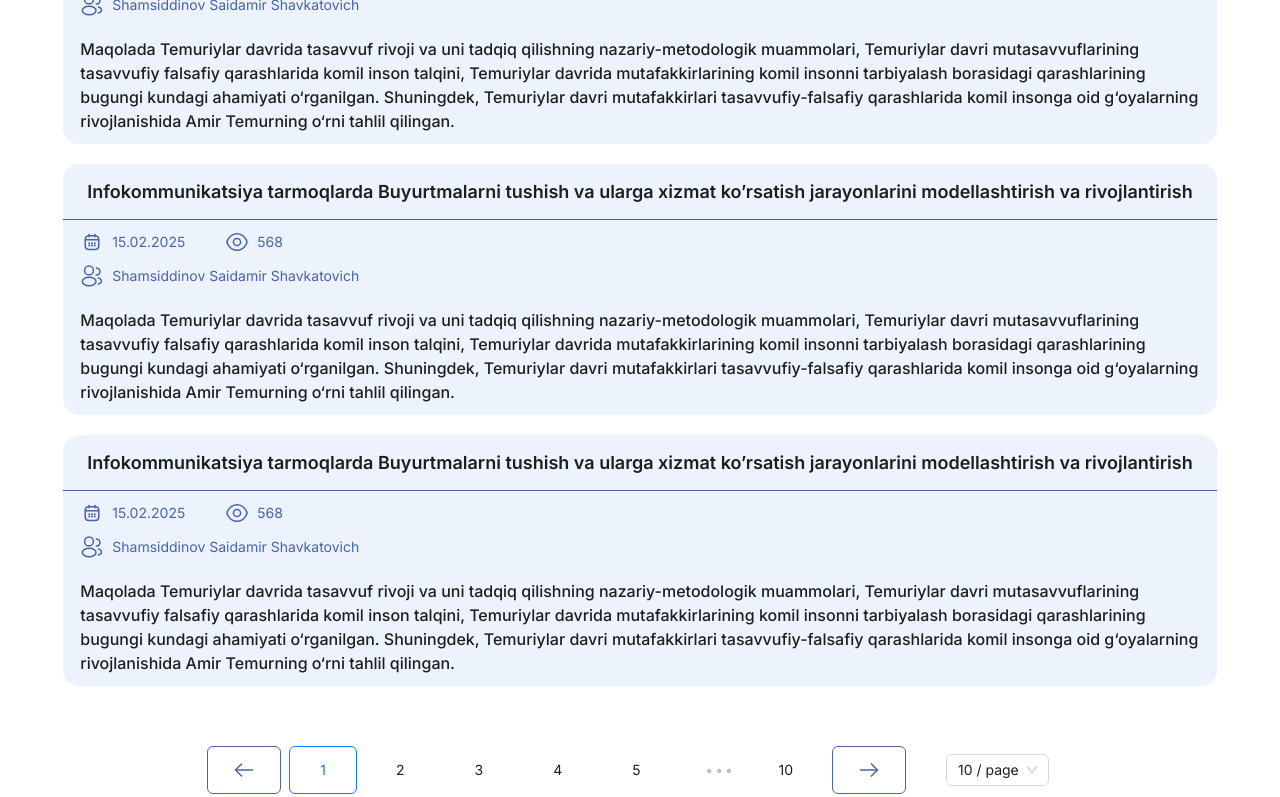
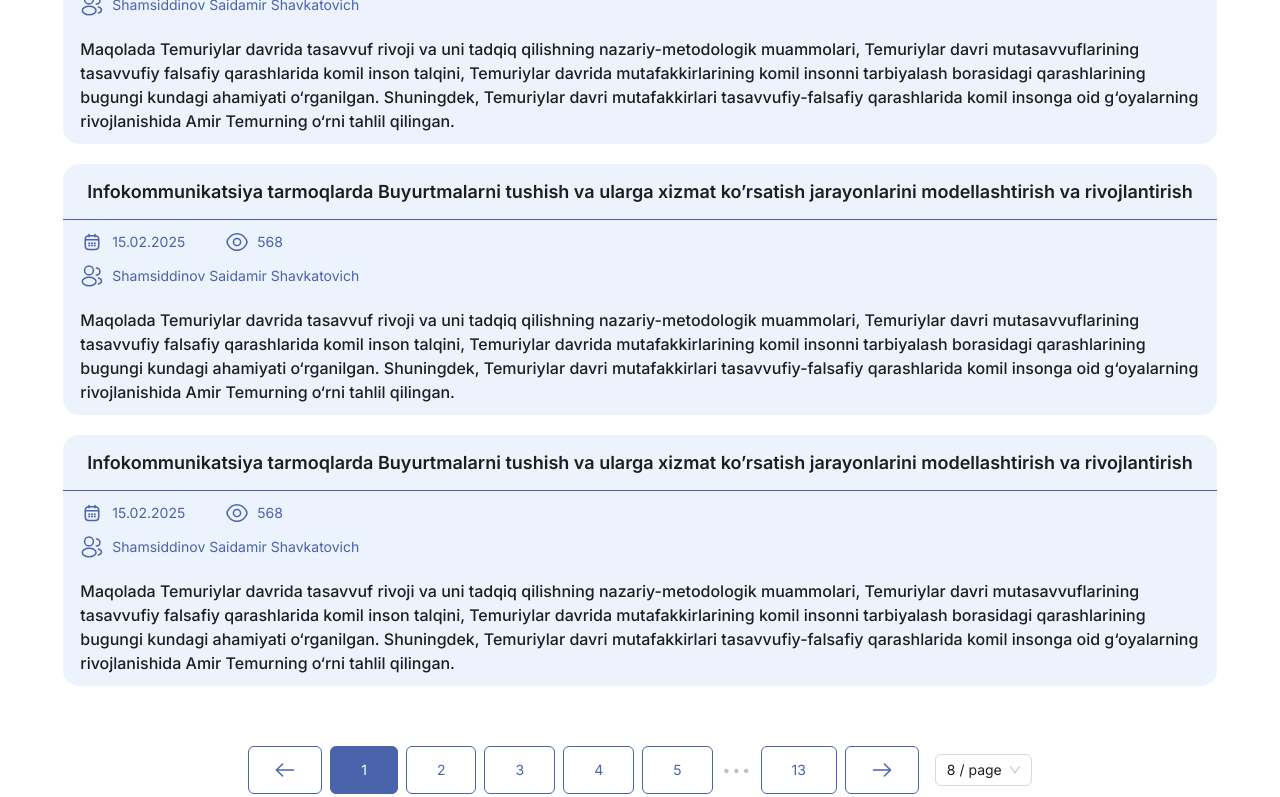
Before and after one commit to Jahongirhacking/research-journal, a React (Vite) app: page /articles in a window 1280 px wide. Shown: the part 2000-2797 px from the top of the page. Built offline with nearby package versions, Linux system fonts and the light colour scheme.

Commit message:
feat: add editorial page

```diff
--- a/src/assets/icons/index.tsx
+++ b/src/assets/icons/index.tsx
@@ -249,3 +249,10 @@ export const StandingsIcon = () => (
     <path d="M41.0405 20.1401L42.1005 22.2601C42.2405 22.5601 42.6205 22.8401 42.9405 22.8801L44.8605 23.2001C46.0805 23.4001 46.3805 24.3001 45.5005 25.1601L44.0005 26.6601C43.7405 26.9201 43.6005 27.4001 43.6805 27.7401L44.1005 29.5801C44.4405 31.0401 43.6605 31.6001 42.3805 30.8401L40.5805 29.7801C40.2605 29.5801 39.7205 29.5801 39.4005 29.7801L37.6005 30.8401C36.3205 31.6001 35.5405 31.0401 35.8805 29.5801L36.3005 27.7401C36.3805 27.4001 36.2405 26.9001 35.9805 26.6601L34.5005 25.1801C33.6205 24.3001 33.9005 23.4201 35.1405 23.2201L37.0605 22.9001C37.3805 22.8401 37.7605 22.5601 37.9005 22.2801L38.9605 20.1601C39.5405 19.0001 40.4605 19.0001 41.0405 20.1401Z" stroke="#4A63AB" strokeWidth="2.5" strokeLinecap="round" strokeLinejoin="round" />
   </svg>
 )
+
+export const ProfileIcon = () => (
+  <svg width="24" height="24" viewBox="0 0 24 24" fill="none" xmlns="http://www.w3.org/2000/svg">
+    <path d="M12.1596 10.87C12.0596 10.86 11.9396 10.86 11.8296 10.87C9.44957 10.79 7.55957 8.84 7.55957 6.44C7.55957 3.99 9.53957 2 11.9996 2C14.4496 2 16.4396 3.99 16.4396 6.44C16.4296 8.84 14.5396 10.79 12.1596 10.87Z" stroke="#181717" strokeWidth="2" strokeLinecap="round" strokeLinejoin="round" />
+    <path d="M7.15973 14.56C4.73973 16.18 4.73973 18.82 7.15973 20.43C9.90973 22.27 14.4197 22.27 17.1697 20.43C19.5897 18.81 19.5897 16.17 17.1697 14.56C14.4297 12.73 9.91973 12.73 7.15973 14.56Z" stroke="#181717" strokeWidth="2" strokeLinecap="round" strokeLinejoin="round" />
+  </svg>
+)
--- a/src/pages/landing/ArticlesPage.tsx
+++ b/src/pages/landing/ArticlesPage.tsx
@@ -23,7 +23,7 @@ const ArticlesPage = () => {
                         ))
                     }
                 </Flex>
-                <Pagination total={100} nextIcon={<RightIcon />} prevIcon={<LeftIcon />} />
+                <Pagination pageSize={8} total={100} nextIcon={<RightIcon />} prevIcon={<LeftIcon />} />
             </Flex>
         </Flex>
     )
--- a/src/pages/landing/EditorialPage.tsx
+++ b/src/pages/landing/EditorialPage.tsx
@@ -1,5 +1,6 @@
-import { Flex, Typography } from "antd"
-import { AuthorsIcon } from "../../assets/icons"
+import { Flex, Pagination, Typography } from "antd"
+import { AuthorsIcon, LeftIcon, RightIcon } from "../../assets/icons"
+import EditorialProfile from "./components/EditorialProfile"
 import SendArticle from "./components/SendArticle"
 
 const EditorialPage = () => {
@@ -8,7 +9,17 @@ const EditorialPage = () => {
             <Typography.Title className="main-title" level={2} style={{ margin: 0 }}>
                 <AuthorsIcon /> Tahririyat
             </Typography.Title>
-            <SendArticle />
+            <Flex vertical className="padding-box" gap={76}>
+                <Flex vertical gap={20}>
+                    {
+                        Array.from({ length: 8 }).map((_, index) => (
+                            <EditorialProfile key={index} />
+                        ))
+                    }
+                    <Pagination pageSize={8} total={10} nextIcon={<RightIcon />} prevIcon={<LeftIcon />} />
+                </Flex>
+                <SendArticle />
+            </Flex>
         </Flex>
     )
 }
--- /dev/null
+++ b/src/pages/landing/components/EditorialProfile.scss
@@ -0,0 +1,32 @@
+.editorial-profile-card {
+  border-radius: 16px;
+  background-color: #e8effa;
+
+  .profile-info {
+    span {
+      white-space: wrap;
+    }
+
+    .profile-name,
+    .profile-role {
+      strong {
+        display: flex;
+        align-items: center;
+        gap: 13px;
+        font-weight: 600;
+        font-size: 24px;
+        line-height: 100%;
+        letter-spacing: 0%;
+      }
+    }
+
+    .profile-honours {
+      span {
+        font-weight: 600;
+        font-size: 20px;
+        line-height: 130%;
+        letter-spacing: 0%;
+      }
+    }
+  }
+}
--- /dev/null
+++ b/src/pages/landing/components/EditorialProfile.tsx
@@ -0,0 +1,24 @@
+import { Card, Flex, Image, Typography } from "antd"
+import { ProfileIcon } from "../../../assets/icons"
+import "./EditorialProfile.scss"
+
+const EditorialProfile = () => {
+    return (
+        <Card className="editorial-profile-card">
+            <Flex gap={70} wrap>
+                <Image src="/images/profile.png" preview={false} />
+                <Flex vertical gap={38} className="profile-info">
+                    <Typography.Text strong className="profile-role">Tahririyat Kengashi Raisi</Typography.Text>
+                    <Typography.Text strong className="profile-name"><ProfileIcon /> Alixonov Bekzod Nurillayevich</Typography.Text>
+                    <Flex vertical className="profile-honours" gap={4}>
+                        <Typography.Text>Pedagogika fanlari nomzodi</Typography.Text>
+                        <Typography.Text>Nizomiy nomidagi Toshkent davlat pedagogika universiteti professori</Typography.Text>
+                        <Typography.Text>"Science and Innovation" xalqaro ilmiy jurnali tahrir hay'ati raisi</Typography.Text>
+                    </Flex>
+                </Flex>
+            </Flex>
+        </Card>
+    )
+}
+
+export default EditorialProfile
--- a/src/pages/landing/style.scss
+++ b/src/pages/landing/style.scss
@@ -122,28 +122,9 @@
   }
 }
 
-.articles-page {
-  .ant-pagination {
-    margin-top: 60px;
+// .articles-page {
 
-    li {
-      padding: 12px 24px;
-      display: flex;
-      align-items: center;
-      justify-content: center;
-      height: 48px;
-    }
-
-    .ant-pagination-prev,
-    .ant-pagination-next {
-      border: 1px solid #4a63ab;
-
-      * {
-        stroke: #4a63ab !important;
-      }
-    }
-  }
-}
+// }
 
 .article-details-page {
   .article-main {
@@ -234,11 +215,31 @@
 .about-page {
   .main-title {
     .journal-info {
+      position: relative;
+      z-index: 1;
+
+      &::before {
+        content: "";
+        position: absolute;
+        top: -60px;
+        left: -20px;
+        width: calc(100% + 40px);
+        height: calc(100% + 120px);
+        background-image: url("/images/hero-bg-2.png");
+        background-position: center;
+        background-size: cover;
+        background-repeat: no-repeat;
+        border-radius: 1000px;
+        z-index: 0;
+        opacity: 0.2;
+      }
+
       span {
         text-align: left;
         font-weight: 600;
         font-size: 20px;
         line-height: 150%;
+        z-index: 1;
       }
 
       & > * {
--- a/src/style.scss
+++ b/src/style.scss
@@ -97,6 +97,7 @@ body {
   padding: 40px 60px;
   border-radius: 0 0 40px 40px;
   margin-bottom: 60px !important;
+  overflow: hidden;
 
   @media screen and (max-width: 600px) {
     padding: 30px 20px;
@@ -119,3 +120,48 @@ body {
     stroke: #fff;
   }
 }
+
+.ant-pagination {
+  margin: auto;
+  margin-top: 60px;
+  align-items: center;
+
+  li.ant-pagination-item,
+  .ant-pagination-prev,
+  .ant-pagination-next {
+    padding: 12px 24px;
+    display: flex;
+    align-items: center;
+    justify-content: center;
+    height: 48px !important;
+    line-height: 100%;
+    border: 1px solid #4a63ab;
+    transition: 0.4s ease;
+
+    &.ant-pagination-item-active {
+      background-color: #4a63ab;
+      * {
+        color: #fff;
+      }
+    }
+
+    * {
+      color: #4a63ab;
+    }
+
+    a {
+      line-height: 100%;
+    }
+  }
+
+  .ant-pagination-prev,
+  .ant-pagination-next {
+    &:hover {
+      background-color: #e2e9f7;
+    }
+
+    * {
+      stroke: #4a63ab !important;
+    }
+  }
+}
```
Also changed, not shown: public/images/profile.png (added).
